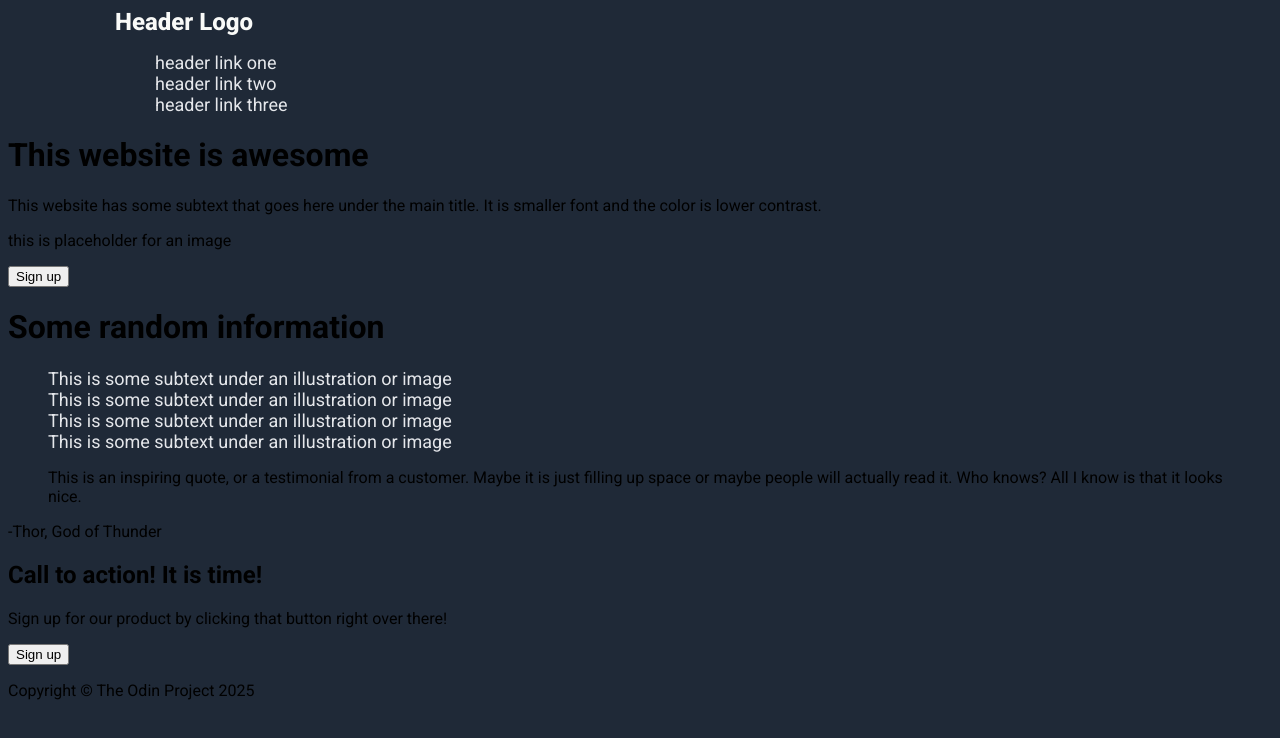
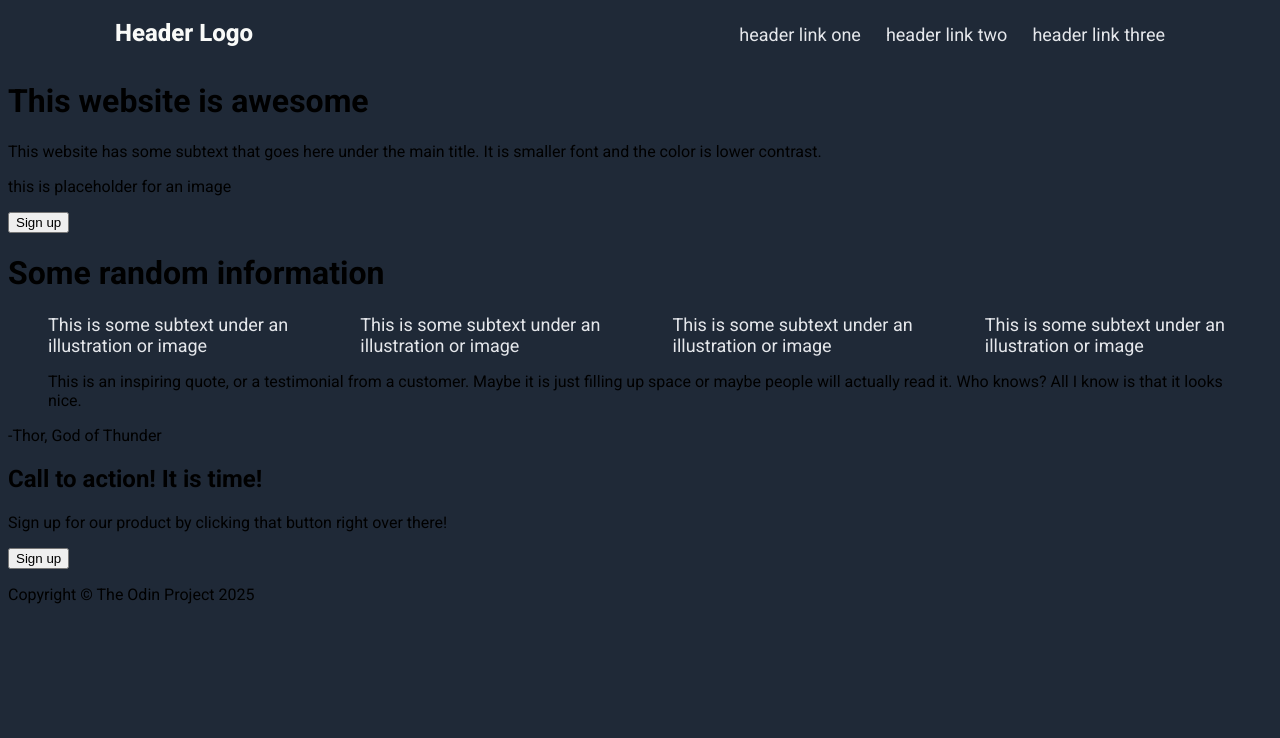
Before and after one commit to VRozenbergs/Landing-page, a plain HTML site: page index.html in a window 1280 px wide. Drawn offline with Linux system fonts and the light colour scheme.

Commit message:
Added Flexbox to `.header-section` and `ul`

```diff
--- a/styles.css
+++ b/styles.css
@@ -9,6 +9,9 @@ body {
 .header-section {
   max-width: 1050px;
   margin: auto;
+  display: flex;
+  justify-content: space-between;
+  align-items: baseline;
 }
 header {
   font-size: 24px;
@@ -18,6 +21,8 @@ header {
 
 ul {
   list-style: none;
+  display: flex;
+  gap: 25px;
 }
 
 li {
```
